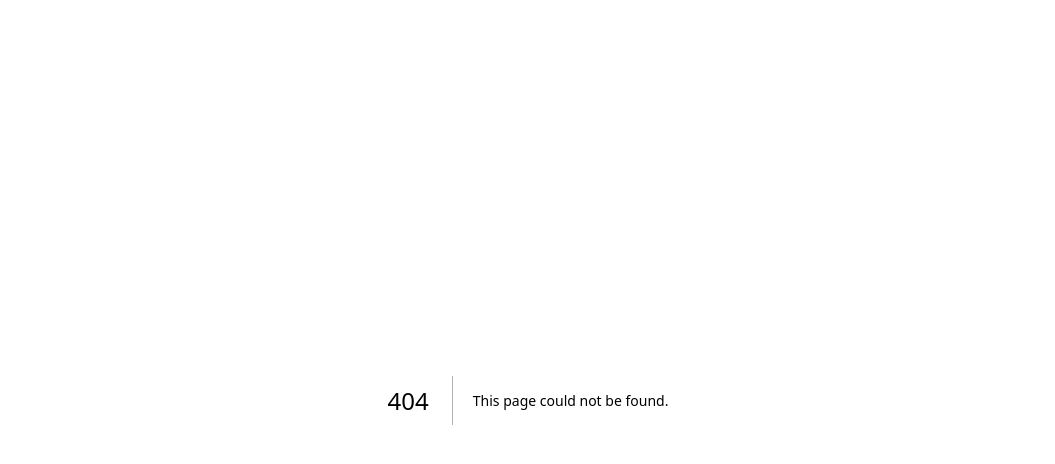
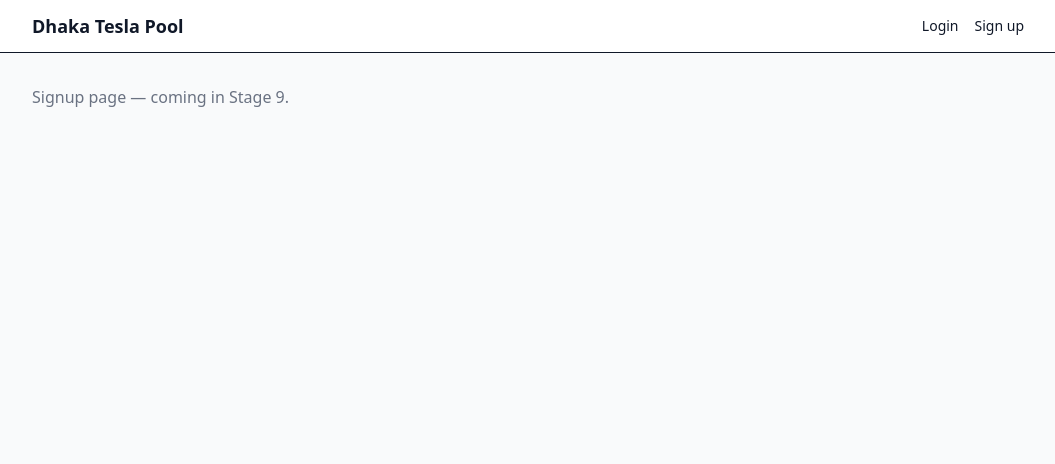
Before and after one commit to PrantaBaruaDev/dhaka-tesla-pool-frontend, a Next.js app: page /signup in a window 1280 px wide. Before the commit this address had no page. Shown: the top 464 px of the page, without its empty margins (112-1167 px from the left). Built offline with nearby package versions, Linux system fonts and the light colour scheme; no server answers.

Commit message:
chore(frontend): add placeholder pages for upcoming routes

```diff
--- /dev/null
+++ b/src/app/(auth)/login/page.tsx
@@ -0,0 +1,3 @@
+export default function LoginPage() {
+  return <div className="text-gray-500">Login page</div>;
+}
--- /dev/null
+++ b/src/app/(auth)/signup/page.tsx
@@ -0,0 +1,3 @@
+export default function SignupPage() {
+  return <div className="text-gray-500">Signup page — coming in Stage 9.</div>;
+}
--- /dev/null
+++ b/src/app/(dashboardGroup)/driver/history/page.tsx
@@ -0,0 +1,3 @@
+export default function DriverHistoryPage() {
+  return <div className="text-gray-500">Driver history</div>;
+}
--- /dev/null
+++ b/src/app/(dashboardGroup)/driver/page.tsx
@@ -0,0 +1,3 @@
+export default function DriverDashboardPage() {
+  return <div className="text-gray-500">Driver dashboard — coming in Stage 11.</div>;
+}
--- /dev/null
+++ b/src/app/(dashboardGroup)/driver/requests/page.tsx
@@ -0,0 +1,3 @@
+export default function DriverRequestsPage() {
+  return <div className="text-gray-500">Driver requests</div>;
+}
--- /dev/null
+++ b/src/app/(dashboardGroup)/passenger/rides/new/page.tsx
@@ -0,0 +1,3 @@
+export default function NewRidePage() {
+  return <div className="text-gray-500">New ride page</div>;
+}
--- /dev/null
+++ b/src/app/(dashboardGroup)/passenger/rides/page.tsx
@@ -0,0 +1,3 @@
+export default function MyRidesPage() {
+  return <div className="text-gray-500">My rides</div>;
+}
--- a/src/app/layout.tsx
+++ b/src/app/layout.tsx
@@ -1,29 +1,22 @@
-import type { Metadata } from "next";
-import { Geist, Geist_Mono } from "next/font/google";
-import "./globals.css";
-
-const geistSans = Geist({
-  variable: "--font-geist-sans",
-  subsets: ["latin"],
-});
-
-const geistMono = Geist_Mono({
-  variable: "--font-geist-mono",
-  subsets: ["latin"],
-});
+import type { Metadata } from 'next';
+import './globals.css';
+import { AuthProvider } from '@/lib/auth-context';
+import { Header } from '@/components/Header';
 
 export const metadata: Metadata = {
-  title: "Create Next App",
-  description: "Generated by create next app",
+  title: 'Dhaka Tesla Pool',
+  description: 'Share a seat. Split the fare. Survive Dhaka traffic.',
 };
 
-export default function RootLayout({ children }: LayoutProps<"/">) {
+export default function RootLayout({ children }: { children: React.ReactNode }) {
   return (
-    <html
-      lang="en"
-      className={`${geistSans.variable} ${geistMono.variable} h-full antialiased`}
-    >
-      <body className="min-h-full flex flex-col">{children}</body>
+    <html lang="en">
+      <body className="bg-gray-50 min-h-screen text-gray-900">
+        <AuthProvider>
+          <Header />
+          <main className="max-w-5xl mx-auto px-4 py-8">{children}</main>
+        </AuthProvider>
+      </body>
     </html>
   );
 }
```
